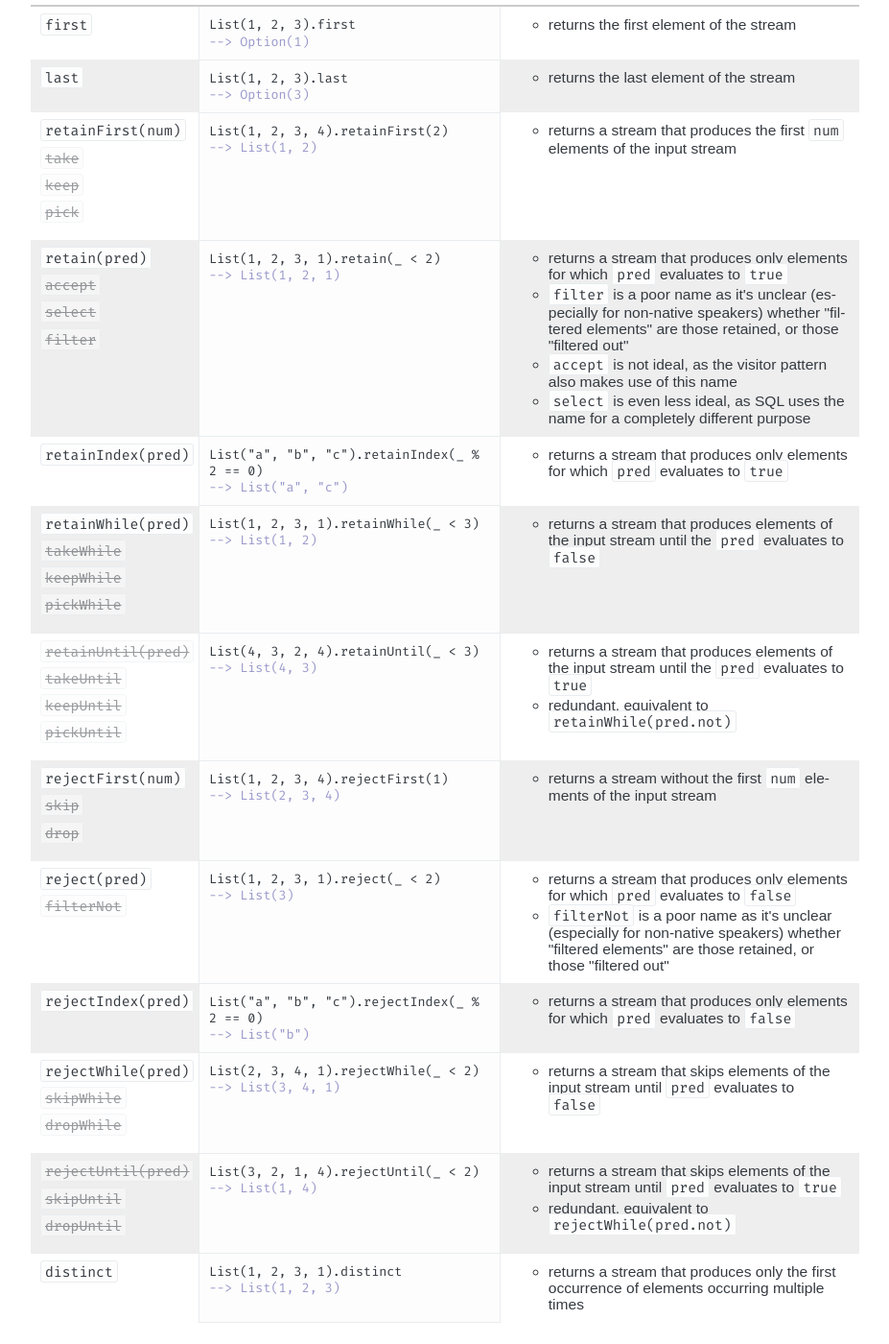
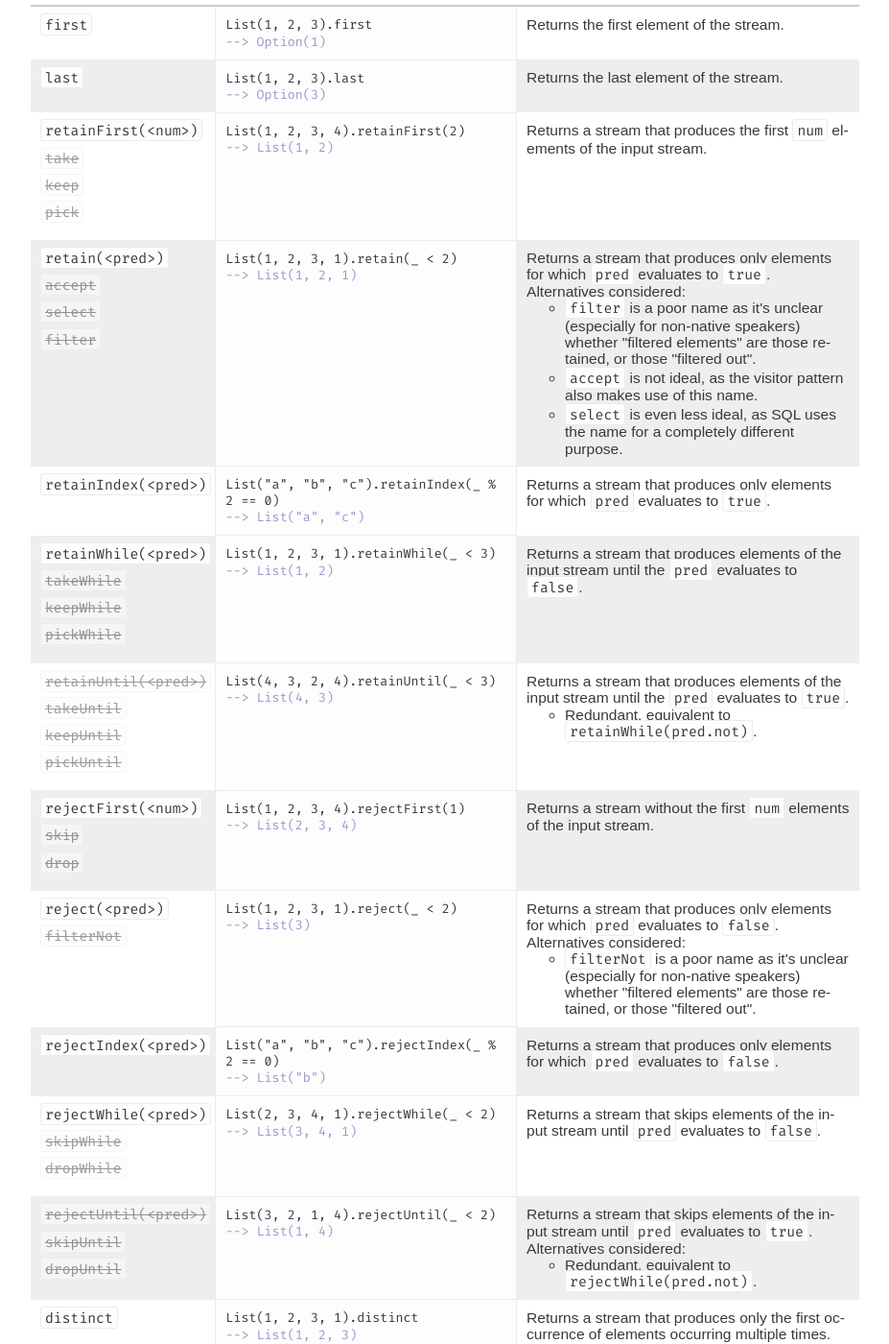
Before and after one commit to soc/soc.me, a Jekyll site: the page built from _languages/naming-conventions-streaming.md, in a window 1280 px wide and 1400 px high, scrolled down 699 px. Shown: the whole window at 96% size, without its empty margins (176-1103 px from the left). Built offline with Jekyll 4.4.1, drawn with Linux system fonts in a browser that asks for light colours; some web fonts are replaced; some of the changed text lies outside the part shown.

Commit message:
improve "Library Design: Naming Conventions – Streams"

```diff
--- a/_languages/naming-conventions-streaming.md
+++ b/_languages/naming-conventions-streaming.md
@@ -11,24 +11,20 @@ page_previous_url:   "naming-conventions-lookup"
 <table class="table-medium">
   <thead>
     <tr>
-      <th style="width: 18%">Function Name</th>
+      <th style="width: 20%">Function Name</th>
       <th style="width: 34%">Code Example</th>
       <th>Explanation</th>
     </tr>
   </thead>
   <tbody>
     <tr>
-      <td><code>map(fun)</code></td>
+      <td><code>map(&lt;fun>)</code></td>
       <td class="code">List(1, 2, 3).map(_ + 1)
-<span class="result">--> List(1, 2, 3)</span></td>
-      <td>
-        <ul>
-          <li>returns a stream in which <code>fun</code> is applied to each element</li>
-        </ul>
-      </td>
+<span class="result">--> List(2, 3, 4)</span></td>
+      <td>Returns a stream in which <code>fun</code> is applied to each element.</td>
     </tr>
     <tr>
-      <td><p><code>mapMany(fun)</code></p><p class="obsolete"><s><code>mapMulti</code></s></p><p class="obsolete"><s><code>flatMap</code></s></p><p class="obsolete"><s><code>mapFlat</code></s></p><p class="obsolete"><s><code>mapAndFlatten</code></s></p></td>
+      <td><p><code>mapMany(&lt;fun>)</code></p><p class="obsolete"><s><code>mapMulti</code></s></p><p class="obsolete"><s><code>flatMap</code></s></p><p class="obsolete"><s><code>mapFlat</code></s></p><p class="obsolete"><s><code>mapAndFlatten</code></s></p></td>
       <td class="code">List(1, 2).mapMany(x -> List(x, x))
 <span class="result">--> List(1, 1, 2, 2)</span>
 
@@ -36,11 +32,7 @@ List(1, 2).mapMany(x -> Some(x))
 <span class="result">--> List(1, 2)</span>
 List(1, 2).mapMany(x -> None)
 <span class="result">--> List()</span></td>
-      <td>
-        <ul>
-          <li>returns a stream in which <code>fun</code> is applied to each element, producing a sequence of elements that is subsequently flattened</li>
-        </ul>
-      </td>
+      <td>Returns a stream in which <code>fun</code> is applied to each element, producing a sequence of elements that is subsequently flattened.</td>
     </tr>
   </tbody>
 </table>
@@ -50,7 +42,7 @@ List(1, 2).mapMany(x -> None)
 <table class="table-medium">
   <thead>
     <tr>
-      <th style="width: 18%">Function Name</th>
+      <th style="width: 20%">Function Name</th>
       <th style="width: 34%">Code Example</th>
       <th>Explanation</th>
     </tr>
@@ -60,125 +52,96 @@ List(1, 2).mapMany(x -> None)
       <td><code>first</code></td>
       <td class="code">List(1, 2, 3).first
 <span class="result">--> Option(1)</span></td>
-      <td>
-        <ul>
-          <li>returns the first element of the stream</li>
-        </ul>
-      </td>
+      <td>Returns the first element of the stream.</td>
     </tr>
     <tr>
       <td><code>last</code></td>
       <td class="code">List(1, 2, 3).last
 <span class="result">--> Option(3)</span></td>
+      <td>Returns the last element of the stream.</td>
+    </tr>
+    <tr>
+      <td><p><code>retainFirst(&lt;num>)</code></p><p class="obsolete"><s><code>take</code></s></p><p class="obsolete"><s><code>keep</code></s></p><p class="obsolete"><s><code>pick</code></s></p></td>
+      <td class="code">List(1, 2, 3, 4).retainFirst(2)
+<span class="result">--> List(1, 2)</span></td>
+      <td>Returns a stream that produces the first <code>num</code> elements of the input stream.</td>
+    </tr>
+    <tr>
+      <td><p><code>retain(&lt;pred>)</code></p><p class="obsolete"><s><code>accept</code></s></p><p class="obsolete"><s><code>select</code></s></p><p class="obsolete"><s><code>filter</code></s></p></td>
+      <td class="code">List(1, 2, 3, 1).retain(_ < 2)
+<span class="result">--> List(1, 2, 1)</span></td>
       <td>
+        Returns a stream that produces only elements for which <code>pred</code> evaluates to <code>true</code>.<br>
+        Alternatives considered:
         <ul>
-          <li>returns the last element of the stream</li>
+          <li><code>filter</code> is a poor name as it's unclear (especially for non-native speakers) whether "filtered elements" are those retained, or those "filtered out".</li>
+          <li><code>accept</code> is not ideal, as the visitor pattern also makes use of this name.</li>
+          <li><code>select</code> is even less ideal, as SQL uses the name for a completely different purpose.</li>
         </ul>
       </td>
     </tr>
     <tr>
-      <td><p><code>retainFirst(num)</code></p><p class="obsolete"><s><code>take</code></s></p><p class="obsolete"><s><code>keep</code></s></p><p class="obsolete"><s><code>pick</code></s></p></td>
-      <td class="code">List(1, 2, 3, 4).retainFirst(2)
+      <td><p><code>retainIndex(&lt;pred>)</code></p></td>
+      <td class="code">List("a", "b", "c").retainIndex(_ % 2 == 0)
+<span class="result">--> List("a", "c")</span></td>
+      <td>Returns a stream that produces only elements for which <code>pred</code> evaluates to <code>true</code>.</td>
+    </tr>
+    <tr>
+      <td><p><code>retainWhile(&lt;pred>)</code></p><p class="obsolete"><s><code>takeWhile</code></s></p><p class="obsolete"><s><code>keepWhile</code></s></p><p class="obsolete"><s><code>pickWhile</code></s></p></td>
+      <td class="code">List(1, 2, 3, 1).retainWhile(_ < 3)
 <span class="result">--> List(1, 2)</span></td>
+      <td>Returns a stream that produces elements of the input stream until the <code>pred</code> evaluates to <code>false</code>.</td>
+    </tr>
+    <tr>
+      <td><p class="obsolete"><s><code>retainUntil(&lt;pred>)</code></s></p><p class="obsolete"><s><code>takeUntil</code></s></p><p class="obsolete"><s><code>keepUntil</code></s></p><p class="obsolete"><s><code>pickUntil</code></s></p></td>
+      <td class="code">List(4, 3, 2, 4).retainUntil(_ < 3)
+<span class="result">--> List(4, 3)</span></td>
       <td>
+        Returns a stream that produces elements of the input stream until the <code>pred</code> evaluates to <code>true</code>.
         <ul>
-          <li>returns a stream that produces the first <code>num</code> elements of the input stream</li>
+          <li>Redundant, equivalent to <code>retainWhile(pred.not)</code>.</li>
         </ul>
       </td>
     </tr>
     <tr>
-      <td><p><code>retain(pred)</code></p><p class="obsolete"><s><code>accept</code></s></p><p class="obsolete"><s><code>select</code></s></p><p class="obsolete"><s><code>filter</code></s></p></td>
-      <td class="code">List(1, 2, 3, 1).retain(_ < 2)
-<span class="result">--> List(1, 2, 1)</span></td>
+      <td><p><code>rejectFirst(&lt;num>)</code></p><p class="obsolete"><s><code>skip</code></s></p><p class="obsolete"><s><code>drop</code></s></p></td>
+      <td class="code">List(1, 2, 3, 4).rejectFirst(1)
+<span class="result">--> List(2, 3, 4)</span></td>
+      <td>Returns a stream without the first <code>num</code> elements of the input stream.</td>
+    </tr>
+    <tr>
+      <td><p><code>reject(&lt;pred>)</code></p><p class="obsolete"><s><code>filterNot</code></s></p></td>
+      <td class="code">List(1, 2, 3, 1).reject(_ < 2)
+<span class="result">--> List(3)</span></td>
       <td>
+        Returns a stream that produces only elements for which <code>pred</code> evaluates to <code>false</code>.<br>
+        Alternatives considered:
         <ul>
-          <li>returns a stream that produces only elements for which <code>pred</code> evaluates to <code>true</code></li>
-          <li><code>filter</code> is a poor name as it's unclear (especially for non-native speakers) whether "filtered elements" are those retained, or those "filtered out"</li>
-          <li><code>accept</code> is not ideal, as the visitor pattern also makes use of this name</li>
-          <li><code>select</code> is even less ideal, as SQL uses the name for a completely different purpose</li>
+          <li><code>filterNot</code> is a poor name as it's unclear (especially for non-native speakers) whether "filtered elements" are those retained, or those "filtered out".</li>
         </ul>
       </td>
     </tr>
     <tr>
-      <td><p><code>retainIndex(pred)</code></p></td>
-      <td class="code">List("a", "b", "c").retainIndex(_ % 2 == 0)
-<span class="result">--> List("a", "c")</span></td>
-      <td>
-        <ul>
-          <li>returns a stream that produces only elements for which <code>pred</code> evaluates to <code>true</code></li>
-        </ul>
-      </td>
+      <td><p><code>rejectIndex(&lt;pred>)</code></p></td>
+      <td class="code">List("a", "b", "c").rejectIndex(_ % 2 == 0)
+<span class="result">--> List("b")</span></td>
+      <td>Returns a stream that produces only elements for which <code>pred</code> evaluates to <code>false</code>.</td>
     </tr>
     <tr>
-      <td><p><code>retainWhile(pred)</code></p><p class="obsolete"><s><code>takeWhile</code></s></p><p class="obsolete"><s><code>keepWhile</code></s></p><p class="obsolete"><s><code>pickWhile</code></s></p></td>
-      <td class="code">List(1, 2, 3, 1).retainWhile(_ < 3)
-<span class="result">--> List(1, 2)</span></td>
-      <td>
-        <ul>
-          <li>returns a stream that produces elements of the input stream until the <code>pred</code> evaluates to <code>false</code></li>
-        </ul>
-      </td>
+      <td><p><code>rejectWhile(&lt;pred>)</code></p><p class="obsolete"><s><code>skipWhile</code></s></p><p class="obsolete"><s><code>dropWhile</code></s></p></td>
+      <td class="code">List(2, 3, 4, 1).rejectWhile(_ < 2)
+<span class="result">--> List(3, 4, 1)</span></td>
+      <td>Returns a stream that skips elements of the input stream until <code>pred</code> evaluates to <code>false</code>.</td>
     </tr>
     <tr>
-      <td><p class="obsolete"><s><code>retainUntil(pred)</code></s></p><p class="obsolete"><s><code>takeUntil</code></s></p><p class="obsolete"><s><code>keepUntil</code></s></p><p class="obsolete"><s><code>pickUntil</code></s></p></td>
-      <td class="code">List(4, 3, 2, 4).retainUntil(_ < 3)
-<span class="result">--> List(4, 3)</span></td>
-      <td>
-        <ul>
-          <li>returns a stream that produces elements of the input stream until the <code>pred</code> evaluates to <code>true</code></li>
-          <li>redundant, equivalent to <code>retainWhile(pred.not)</code></li>
-        </ul>
-      </td>
-    </tr>
-    <tr>
-      <td><p><code>rejectFirst(num)</code></p><p class="obsolete"><s><code>skip</code></s></p><p class="obsolete"><s><code>drop</code></s></p></td>
-      <td class="code">List(1, 2, 3, 4).rejectFirst(1)
-<span class="result">--> List(2, 3, 4)</span></td>
-      <td>
-        <ul>
-          <li>returns a stream without the first <code>num</code> elements of the input stream</li>
-        </ul>
-      </td>
-    </tr>
-    <tr>
-      <td><p><code>reject(pred)</code></p><p class="obsolete"><s><code>filterNot</code></s></p></td>
-      <td class="code">List(1, 2, 3, 1).reject(_ < 2)
-<span class="result">--> List(3)</span></td>
-      <td>
-        <ul>
-          <li>returns a stream that produces only elements for which <code>pred</code> evaluates to <code>false</code></li>
-          <li><code>filterNot</code> is a poor name as it's unclear (especially for non-native speakers) whether "filtered elements" are those retained, or those "filtered out"</li>
-        </ul>
-      </td>
-    </tr>
-    <tr>
-      <td><p><code>rejectIndex(pred)</code></p></td>
-      <td class="code">List("a", "b", "c").rejectIndex(_ % 2 == 0)
-<span class="result">--> List("b")</span></td>
-      <td>
-        <ul>
-          <li>returns a stream that produces only elements for which <code>pred</code> evaluates to <code>false</code></li>
-        </ul>
-      </td>
-    </tr>
-    <tr>
-      <td><p><code>rejectWhile(pred)</code></p><p class="obsolete"><s><code>skipWhile</code></s></p><p class="obsolete"><s><code>dropWhile</code></s></p></td>
-      <td class="code">List(2, 3, 4, 1).rejectWhile(_ < 2)
-<span class="result">--> List(3, 4, 1)</span></td>
-      <td>
-        <ul>
-          <li>returns a stream that skips elements of the input stream until <code>pred</code> evaluates to <code>false</code></li>
-        </ul>
-      </td>
-    </tr>
-    <tr>
-      <td><p class="obsolete"><s><code>rejectUntil(pred)</code></s></p><p class="obsolete"><s><code>skipUntil</code></s></p><p class="obsolete"><s><code>dropUntil</code></s></p></td>
+      <td><p class="obsolete"><s><code>rejectUntil(&lt;pred>)</code></s></p><p class="obsolete"><s><code>skipUntil</code></s></p><p class="obsolete"><s><code>dropUntil</code></s></p></td>
       <td class="code">List(3, 2, 1, 4).rejectUntil(_ < 2)
 <span class="result">--> List(1, 4)</span></td>
       <td>
+        Returns a stream that skips elements of the input stream until <code>pred</code> evaluates to <code>true</code>.<br>
+        Alternatives considered:
         <ul>
-          <li>returns a stream that skips elements of the input stream until <code>pred</code> evaluates to <code>true</code></li>
-          <li>redundant, equivalent to <code>rejectWhile(pred.not)</code></li>
+          <li>Redundant, equivalent to <code>rejectWhile(pred.not)</code>.</li>
         </ul>
       </td>
     </tr>
@@ -186,11 +149,7 @@ List(1, 2).mapMany(x -> None)
       <td><code>distinct</code></td>
       <td class="code">List(1, 2, 3, 1).distinct
 <span class="result">--> List(1, 2, 3)</span></td>
-      <td>
-        <ul>
-          <li>returns a stream that produces only the first occurrence of elements occurring multiple times</li>
-        </ul>
-      </td>
+      <td>Returns a stream that produces only the first occurrence of elements occurring multiple times.</td>
     </tr>
   </tbody>
 </table>
@@ -200,92 +159,59 @@ List(1, 2).mapMany(x -> None)
 <table class="table-medium">
   <thead>
     <tr>
-      <th style="width: 18%">Function Name</th>
+      <th style="width: 20%">Function Name</th>
       <th style="width: 34%">Code Example</th>
       <th>Explanation</th>
     </tr>
   </thead>
   <tbody>
     <tr>
-      <td><code>fold(fun, start)</code></td>
+      <td><code>fold(&lt;num>, &lt;start>)</code></td>
       <td class="code"></td>
-      <td>
-        <ul>
-        </ul>
-      </td>
+      <td></td>
     </tr>
     <tr>
-      <td><code>reduce(fun)</code></td>
+      <td><code>reduce(&lt;fun>)</code></td>
       <td class="code"></td>
-      <td>
-        <ul>
-        </ul>
-      </td>
+      <td></td>
     </tr>
     <tr>
       <td><code>combine[Monoid]</code></td>
       <td class="code"></td>
-      <td>
-        <ul>
-        </ul>
-      </td>
+      <td></td>
     </tr>
     <tr>
       <td><code>sum[Numeric]</code></td>
       <td class="code">List(1.0, 2.0, 3.0, 4.0).sum
 <span class="result">--> 10.0</span></td>
-      <td>
-        <ul>
-          <li>computes the sum of the list of numbers</li>
-        </ul>
-      </td>
+      <td>Computes the sum of the list of numbers.</td>
     </tr>
     <tr>
       <td><code>product[Numeric]</code></td>
       <td class="code">List(1.0, 2.0, 3.0, 4.0).product
 <span class="result">--> 24.0</span></td>
-      <td>
-        <ul>
-          <li>computes the product of the list of numbers</li>
-        </ul>
-      </td>
+      <td>Computes the product of the list of numbers.</td>
     </tr>
     <tr>
       <td><code>average[Numeric]</code></td>
       <td class="code">List(1.0, 2.0, 3.0, 4.0).average
 <span class="result">--> 2.5</span></td>
-      <td>
-        <ul>
-          <li>computes the average of the list of numbers</li>
-        </ul>
-      </td>
+      <td>Computes the average of the list of numbers.</td>
     </tr>
     <tr>
-      <td><p><code>all(pred)</code></p><p class="obsolete"><s><code>forAll</code></s></p></td>
+      <td><p><code>all(&lt;pred>)</code></p><p class="obsolete"><s><code>forAll</code></s></p></td>
       <td class="code"></td>
-      <td>
-        <ul>
-          <li>returns <code>true</code> if <code>pred</code> returns <code>true</code> for all elements</li>
-        </ul>
-      </td>
+      <td>Returns <code>true</code> if <code>pred</code> returns <code>true</code> for all elements.</td>
     </tr>
     <tr>
-      <td><p><code>any(pred)</code></p><p class="obsolete"><s><code>forAny</code></s></p></td>
+      <td><p><code>any(&lt;pred>)</code></p><p class="obsolete"><s><code>forAny</code></s></p></td>
       <td class="code"></td>
-      <td>
-        <ul>
-          <li>returns <code>true</code> if <code>pred</code> returns <code>true</code> for any element</li>
-        </ul>
-      </td>
+      <td>Returns <code>true</code> if <code>pred</code> returns <code>true</code> for any element.</td>
     </tr>
     <tr>
-      <td><p><code>none(pred)</code></p><p class="obsolete"><s><code>forNone</code></s></p></td>
+      <td><p><code>none(&lt;pred>)</code></p><p class="obsolete"><s><code>forNone</code></s></p></td>
       <td class="code"></td>
-      <td>
-        <ul>
-          <li>returns <code>true</code> if <code>pred</code> returns <code>false</code> for all elements</li>
-        </ul>
-      </td>
+      <td>Returns <code>true</code> if <code>pred</code> returns <code>false</code> for all elements.</td>
     </tr>
   </tbody>
 </table>
@@ -295,7 +221,7 @@ List(1, 2).mapMany(x -> None)
 <table class="table-medium">
   <thead>
     <tr>
-      <th style="width: 18%">Function Name</th>
+      <th style="width: 20%">Function Name</th>
       <th style="width: 34%">Code Example</th>
       <th>Explanation</th>
     </tr>
@@ -304,50 +230,32 @@ List(1, 2).mapMany(x -> None)
     <tr>
       <td><code>joinInner[Record]</code></td>
       <td class="code"></td>
-      <td>
-        <ul>
-        </ul>
-      </td>
+      <td></td>
     </tr>
     <tr>
       <td><code>joinLeft[Record]</code></td>
       <td class="code"></td>
-      <td>
-        <ul>
-        </ul>
-      </td>
+      <td></td>
     </tr>
     <tr>
       <td><code>joinRight[Record]</code></td>
       <td class="code"></td>
-      <td>
-        <ul>
-        </ul>
-      </td>
+      <td></td>
     </tr>
     <tr>
       <td><code>joinFull[Record]</code></td>
       <td class="code"></td>
-      <td>
-        <ul>
-        </ul>
-      </td>
+      <td></td>
     </tr>
     <tr>
-      <td><code>groupBy(fun)</code></td>
+      <td><code>groupBy(&lt;fun>)</code></td>
       <td class="code"></td>
-      <td>
-        <ul>
-        </ul>
-      </td>
+      <td></td>
     </tr>
     <tr>
-      <td><code>partitionBy(fun)</code></td>
+      <td><code>partitionBy(&lt;fun>)</code></td>
       <td class="code"></td>
-      <td>
-        <ul>
-        </ul>
-      </td>
+      <td></td>
     </tr>
   </tbody>
 </table>
@@ -357,7 +265,7 @@ List(1, 2).mapMany(x -> None)
 <table class="table-medium">
   <thead>
     <tr>
-      <th style="width: 18%">Function Name</th>
+      <th style="width: 20%">Function Name</th>
       <th style="width: 34%">Code Example</th>
       <th>Explanation</th>
     </tr>
@@ -366,19 +274,15 @@ List(1, 2).mapMany(x -> None)
     <tr>
       <td><code>concat</code></td>
       <td class="code"></td>
-      <td>
-        <ul>
-          <li>returns a stream that produces the values from the first stream and then the values of the second stream</li>
-        </ul>
-      </td>
+      <td>Returns a stream that produces the values from the first stream and then the values of the second stream.</td>
     </tr>
     <tr>
       <td><code>interleave</code></td>
       <td class="code"></td>
       <td>
+        Returns a stream that produces a value, alternating between the first and second stream.
         <ul>
-          <li>returns a stream that produces a value, alternating between the first and second stream</li>
-          <li>likely requires multiple method variants that handle streams of different lengths in different ways</li>
+          <li>Likely requires multiple method variants that handle streams of different lengths in different ways.</li>
         </ul>
       </td>
     </tr>
@@ -386,20 +290,16 @@ List(1, 2).mapMany(x -> None)
       <td><code>zip</code></td>
       <td class="code"></td>
       <td>
+        Returns a stream that produces a tuple value, where the first element is from the first stream and the second element is from the second stream.
         <ul>
-          <li>returns a stream that produces a tuple value, where the first element is from the first stream and the second element is from the second stream</li>
-          <li>likely requires multiple method variants that handle streams of different lengths in different ways</li>
+          <li>Likely requires multiple method variants that handle streams of different lengths in different ways.</li>
         </ul>
       </td>
     </tr>
     <tr>
       <td><code>zipWithIndex</code></td>
       <td class="code"></td>
-      <td>
-        <ul>
-          <li>returns a stream that produces a tuple value, where the first element is from the stream and the second element is the index at which the value was produced</li>
-        </ul>
-      </td>
+      <td>Returns a stream that produces a tuple value, where the first element is from the stream and the second element is the index at which the value was produced.</td>
     </tr>
   </tbody>
 </table>
```
Also changed, not shown: other parts of _languages/naming-conventions-streaming.md (+1 -1 lines).
